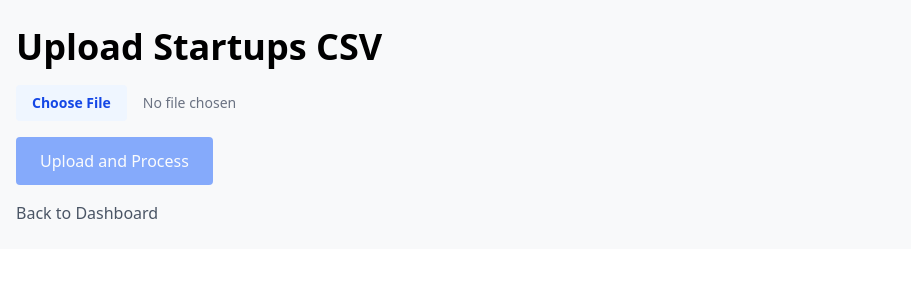
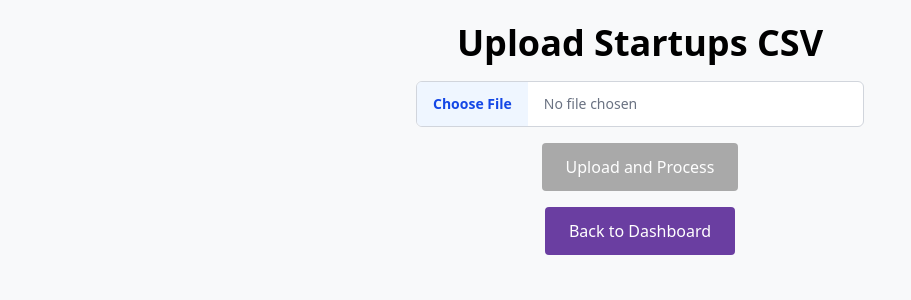
Before and after one commit to vedanschi/23ventures-outreach-app, a React (Vite) app in the folder frontend/: page /upload in a window 1280 px wide. Shown: the top 300 px of the page, without its empty margins (0-911 px from the left). Built offline with nearby package versions, Linux system fonts and the light colour scheme; no server answers.

Commit message:
fixed upload page

```diff
--- a/frontend/src/UploadCsv.jsx
+++ b/frontend/src/UploadCsv.jsx
@@ -79,23 +79,25 @@ export default function UploadCsv() {
   };
 
   return (
-    <div className="container bg-[#f8f9fa] mx-auto px-4 py-6">
-      <h1 className="text-3xl sm:text-4xl font-extrabold  leading-tight mb-4">
+    <div className="min-h-screen w-full p-5 bg-[#f8f9fa] flex flex-col justify-start items-center">
+      <h1 className="text-5xl sm:text-4xl font-extrabold leading-tight mb-4 text-center">
         Upload Startups CSV
       </h1>
 
-      <div className="mb-4">
+      <div className="mb-4 w-full max-w-md">
+        <label className="block border border-gray-300 rounded-md overflow-hidden bg-white">
           <input
             type="file"
             accept=".csv"
             onChange={handleFileChange}
             className="block w-full text-sm text-gray-500
-            file:mr-4 file:py-2 file:px-4
-            file:rounded file:border-0
+        file:mr-4 file:py-3 file:px-4
+        file:rounded-none file:border-0
         file:text-sm file:font-semibold
         file:bg-blue-50 file:text-blue-700
         hover:file:bg-blue-100"
           />
+        </label>
       </div>
 
       {message && <p className="mb-4">{message}</p>}
@@ -103,7 +105,7 @@ export default function UploadCsv() {
       <button
         onClick={handleUpload}
         disabled={!file || uploading}
-        className="px-6 py-3 bg-blue-600 text-white rounded hover:bg-blue-700 disabled:opacity-50"
+        className="px-6 py-3 bg-blue-600 text-white rounded hover:bg-blue-700 disabled:bg-neutral-400 disabled:cursor-not-allowed disabled:opacity-90"
       >
         {uploading ? "Uploading..." : "Upload and Process"}
       </button>
@@ -111,7 +113,7 @@ export default function UploadCsv() {
       <div className="mt-4">
         <button
           onClick={() => navigate("/dashboard")}
-          className="text-gray-600 "
+          className=" px-6 py-3  text-white bg-[#6a3ea1] hover:bg-[#8a63c9]  rounded transition flex items-center justify-center "
         >
           Back to Dashboard
         </button>
```
Lines whose indentation alone changed are shown as unchanged.
